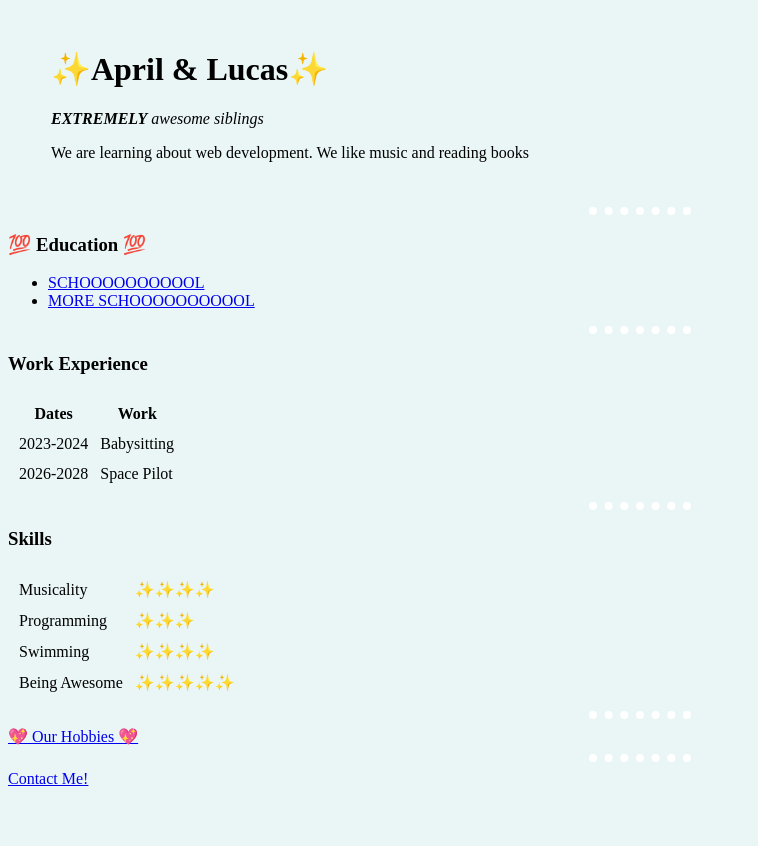
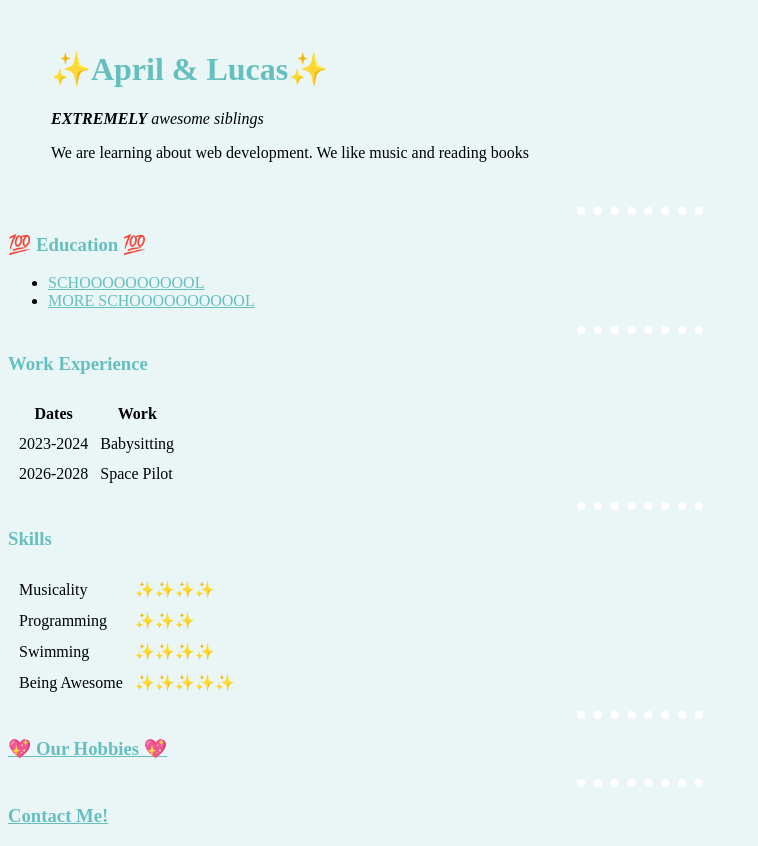
Before and after one commit to aprzhang/webDev, a plain HTML site: page index.html in a window 1280 px wide. Shown: the whole page, without its empty margins (0-758 px from the left). Before the commit the page ends 800 px from the top, so only its background shows below. Drawn offline with Linux system fonts and the light colour scheme.

Commit message:
css background html h3 links colored

```diff
--- a/css/styles.css
+++ b/css/styles.css
@@ -2,14 +2,28 @@
   body {
     background-color: #EAF6F6;
   }
+
+
+  img {
+    height: 330px;
+  }
+
+  h1 {
+    color: #66BFBF;
+  }
+
+  h3 {
+    color: #66BFBF;
+  }
+
   hr {
     border-style: dotted none none;
     height: 0px;
     border-color: white;
     border-width: 8px;
-    width: 8%;
+    width: 10%;
   }
 
-  img {
-    height: 330px;
+  a {
+    color: #66BFBF;
   }
--- a/index.html
+++ b/index.html
@@ -100,30 +100,17 @@
 
   </tr>
 
-
-
-
-
-
 </table>
 
-
-
-
-
-
-
-
-
+<hr>
+<h3>
+<a href="hobbies.html">💖 Our Hobbies 💖</a>
+</h3>
 
 <hr>
-
-<a href="hobbies.html">💖 Our Hobbies 💖</a>
-
-
-<hr>
-
+<h3>
 <a href="contactme.html">Contact Me!</a>
+</h3>
 
 </body>
 
```
Also changed, not shown: hobbies.html (+0 -3 lines).
